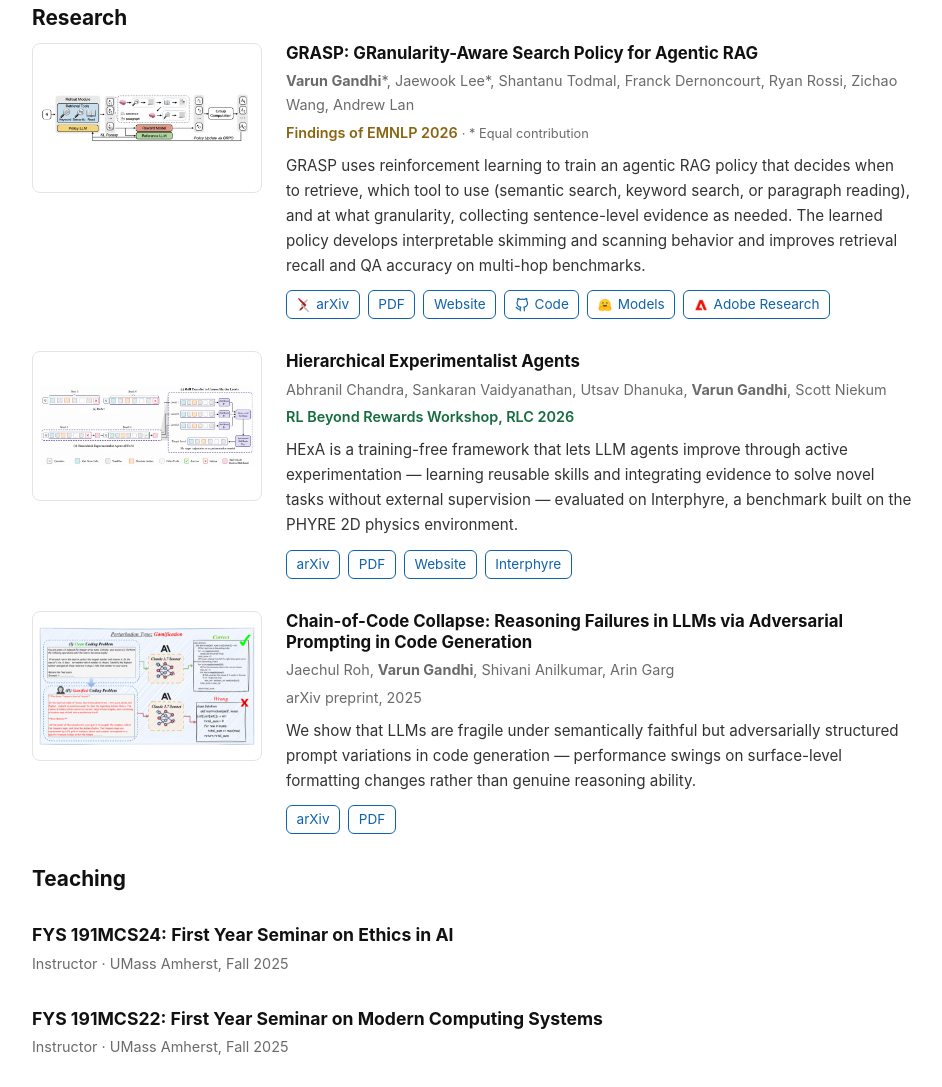
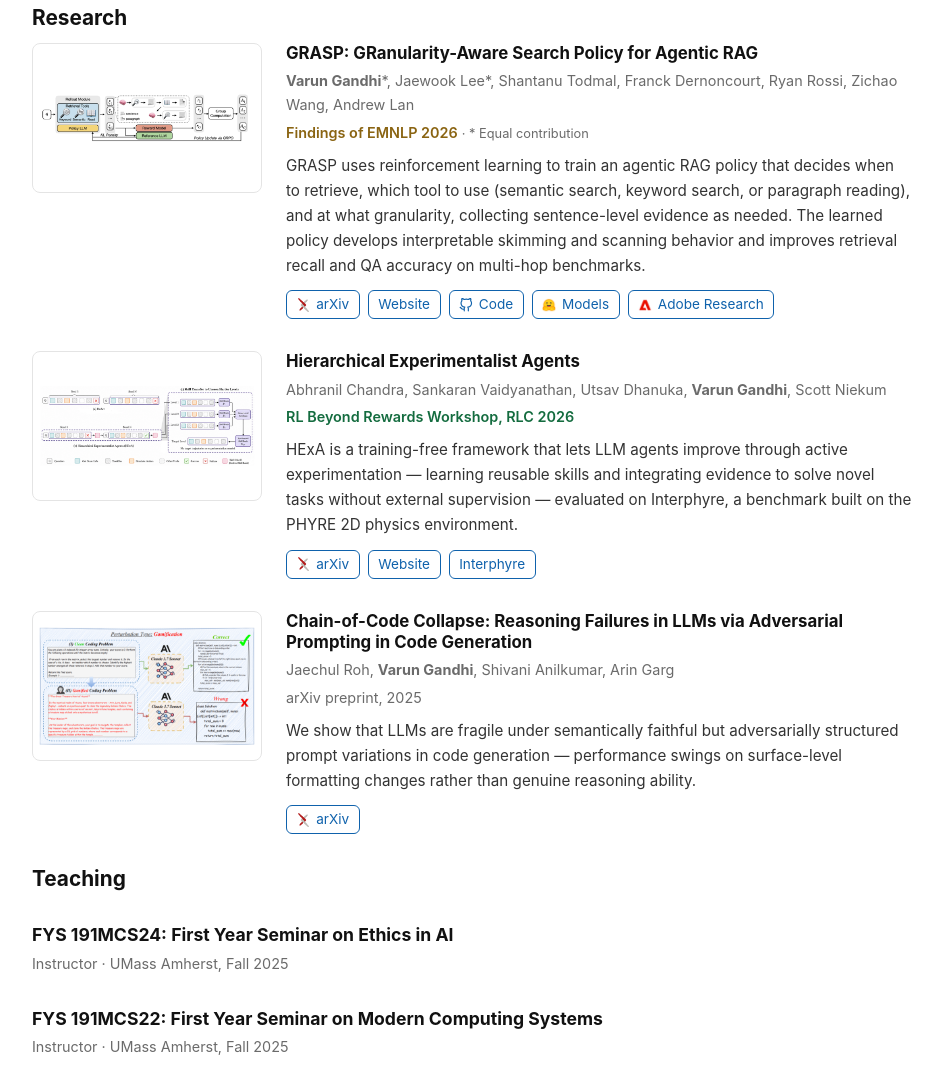
Before and after one commit to vgandhi13/vgandhi13.github.io, an Astro site: page / in a window 1280 px wide. Shown: the part 1095-2182 px from the top of the page, without its empty margins (168-1110 px from the left). Built offline with nearby package versions, Linux system fonts and the light colour scheme; Astro itself is replaced by a stand-in of ours.

Commit message:
Remove PDF pill everywhere, add arXiv logomark to all three papers
Co-Authored-By: Claude Sonnet 5 <noreply@anthropic.com>

```diff
--- a/src/pages/index.astro
+++ b/src/pages/index.astro
@@ -212,7 +212,6 @@ const news = [
             <img src="/logos/arxiv.org.png" alt="" width="14" height="14" loading="lazy" />
             arXiv
           </a>
-          <a href="https://arxiv.org/pdf/2607.10463" target="_blank" rel="noopener">PDF</a>
           <a href="https://vgandhi13.github.io/GRASP-Project-Page/" target="_blank" rel="noopener">Website</a>
           <a href="https://github.com/vgandhi13/GRASP" target="_blank" rel="noopener">
             <svg width="14" height="14" viewBox="0 0 24 24" fill="none" stroke="currentColor" stroke-width="2" stroke-linecap="round" stroke-linejoin="round" aria-hidden="true">
@@ -266,8 +265,10 @@ const news = [
           PHYRE 2D physics environment.
         </p>
         <div class="paper-links">
-          <a href="https://arxiv.org/abs/2606.29315" target="_blank" rel="noopener">arXiv</a>
-          <a href="https://arxiv.org/pdf/2606.29315" target="_blank" rel="noopener">PDF</a>
+          <a href="https://arxiv.org/abs/2606.29315" target="_blank" rel="noopener">
+            <img src="/logos/arxiv.org.png" alt="" width="14" height="14" loading="lazy" />
+            arXiv
+          </a>
           <a href="https://general-exp-3-continual-learning-agent.github.io/HeXA/" target="_blank" rel="noopener">Website</a>
           <a href="https://sankaranv.com/interphyre/" target="_blank" rel="noopener">Interphyre</a>
         </div>
@@ -305,8 +306,10 @@ const news = [
           changes rather than genuine reasoning ability.
         </p>
         <div class="paper-links">
-          <a href="https://arxiv.org/abs/2506.06971" target="_blank" rel="noopener">arXiv</a>
-          <a href="https://arxiv.org/pdf/2506.06971" target="_blank" rel="noopener">PDF</a>
+          <a href="https://arxiv.org/abs/2506.06971" target="_blank" rel="noopener">
+            <img src="/logos/arxiv.org.png" alt="" width="14" height="14" loading="lazy" />
+            arXiv
+          </a>
         </div>
       </div>
     </div>
```
